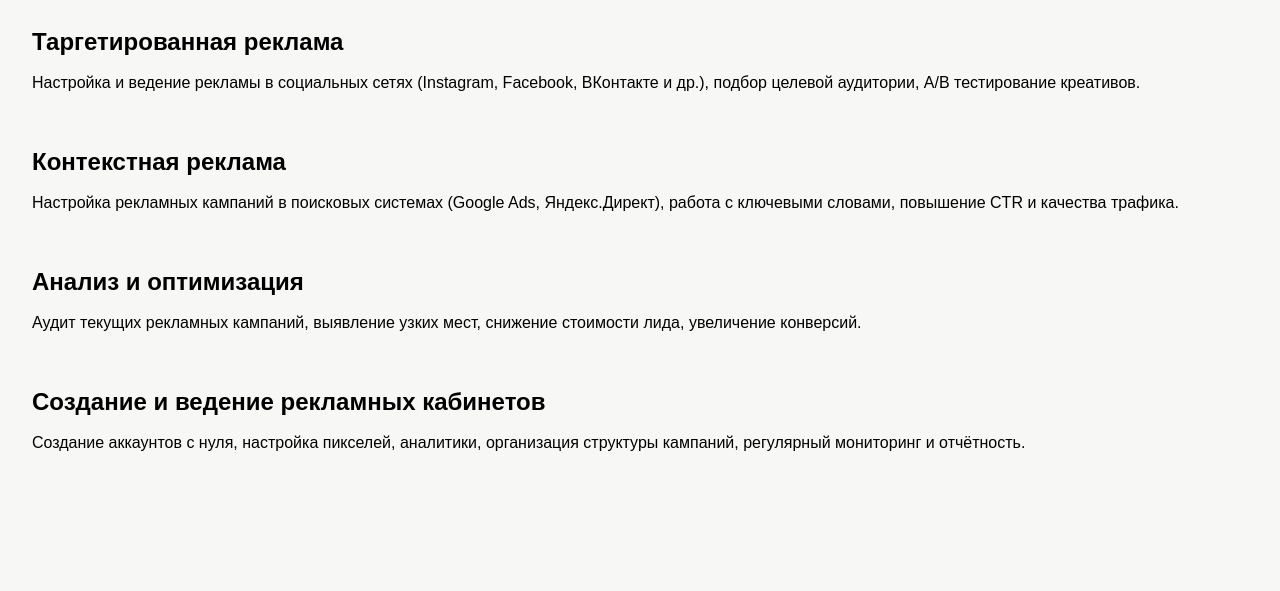
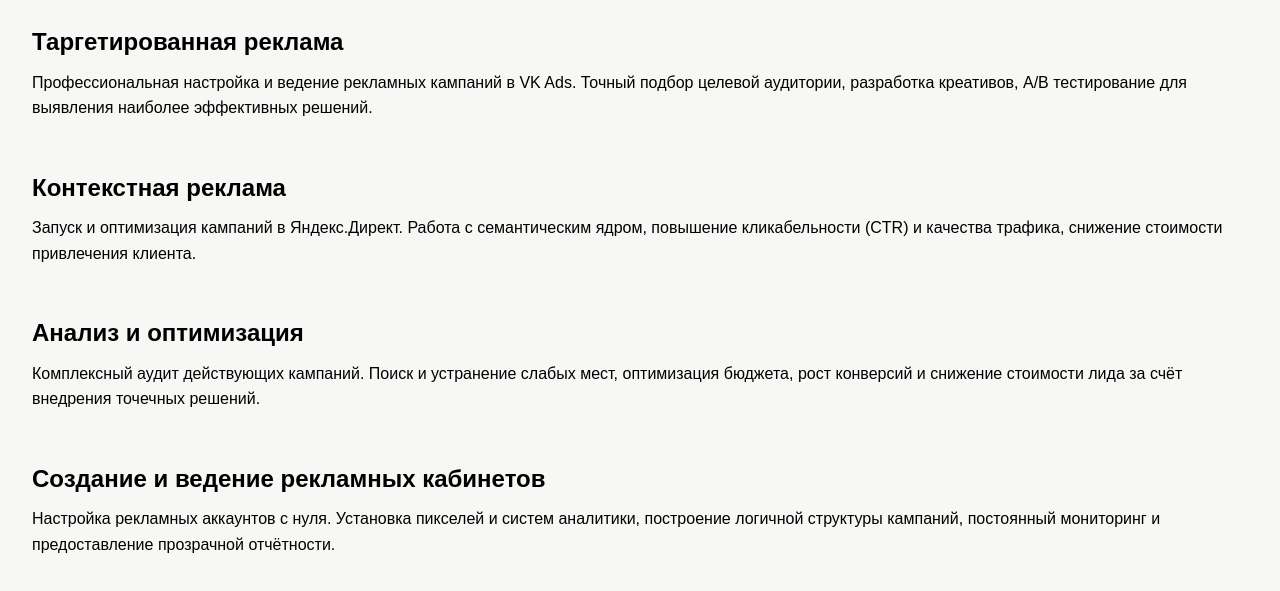
Before and after one commit to syntaxmoscow/syntaxmoscow.github.io, a plain HTML site: page uslugi.html in a window 1280 px wide. Shown: the part 203-794 px from the top of the page. Drawn offline with Linux system fonts and the light colour scheme.

Commit message:
Update uslugi.html

```diff
--- a/uslugi.html
+++ b/uslugi.html
@@ -45,22 +45,22 @@
 
   <div class="service">
     <h2>Таргетированная реклама</h2>
-    <p>Настройка и ведение рекламы в социальных сетях (Instagram, Facebook, ВКонтакте и др.), подбор целевой аудитории, A/B тестирование креативов.</p>
+    <p>Профессиональная настройка и ведение рекламных кампаний в VK Ads. Точный подбор целевой аудитории, разработка креативов, A/B тестирование для выявления наиболее эффективных решений.</p>
   </div>
 
   <div class="service">
     <h2>Контекстная реклама</h2>
-    <p>Настройка рекламных кампаний в поисковых системах (Google Ads, Яндекс.Директ), работа с ключевыми словами, повышение CTR и качества трафика.</p>
+    <p>Запуск и оптимизация кампаний в Яндекс.Директ. Работа с семантическим ядром, повышение кликабельности (CTR) и качества трафика, снижение стоимости привлечения клиента.</p>
   </div>
 
   <div class="service">
     <h2>Анализ и оптимизация</h2>
-    <p>Аудит текущих рекламных кампаний, выявление узких мест, снижение стоимости лида, увеличение конверсий.</p>
+    <p>Комплексный аудит действующих кампаний. Поиск и устранение слабых мест, оптимизация бюджета, рост конверсий и снижение стоимости лида за счёт внедрения точечных решений.</p>
   </div>
 
   <div class="service">
     <h2>Создание и ведение рекламных кабинетов</h2>
-    <p>Создание аккаунтов с нуля, настройка пикселей, аналитики, организация структуры кампаний, регулярный мониторинг и отчётность.</p>
+    <p>Настройка рекламных аккаунтов с нуля. Установка пикселей и систем аналитики, построение логичной структуры кампаний, постоянный мониторинг и предоставление прозрачной отчётности.</p>
   </div>
 </body>
 </html>
```
